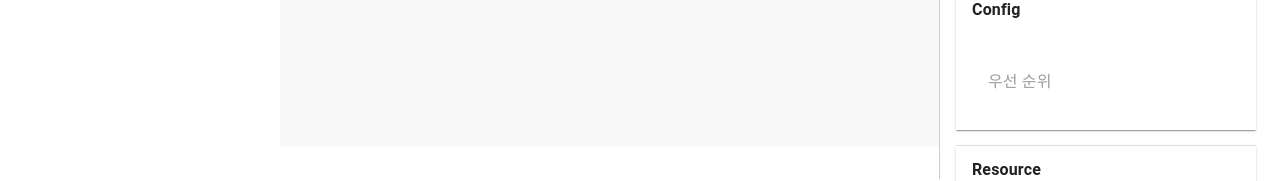
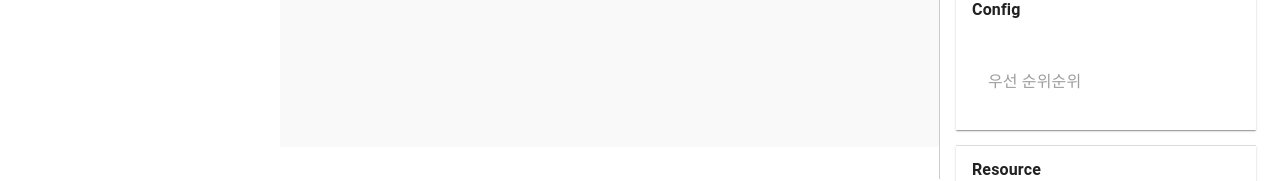
Before and after one commit to final-himedia/APS-Front, a Next.js app: page / in a window 1280 px wide. Both pictures are taken after a click on the button "Config". Shown: the part 661-842 px from the top of the page. Built offline with nearby package versions, Linux system fonts and the light colour scheme; some icons are missing.

Commit message:
feat: 오른쪽 바 초안 최종

```diff
--- a/src/app/dashboard/InputDataPanel.js
+++ b/src/app/dashboard/InputDataPanel.js
@@ -122,7 +122,7 @@ export default function InputDataPanel() {
           <List>
             <ListItemButton>
               <ListItemText
-                primary="우선 순위"
+                primary="우선 순위순위"
                 primaryTypographyProps={{ color: "grey.500" }}
               />
             </ListItemButton>
```
